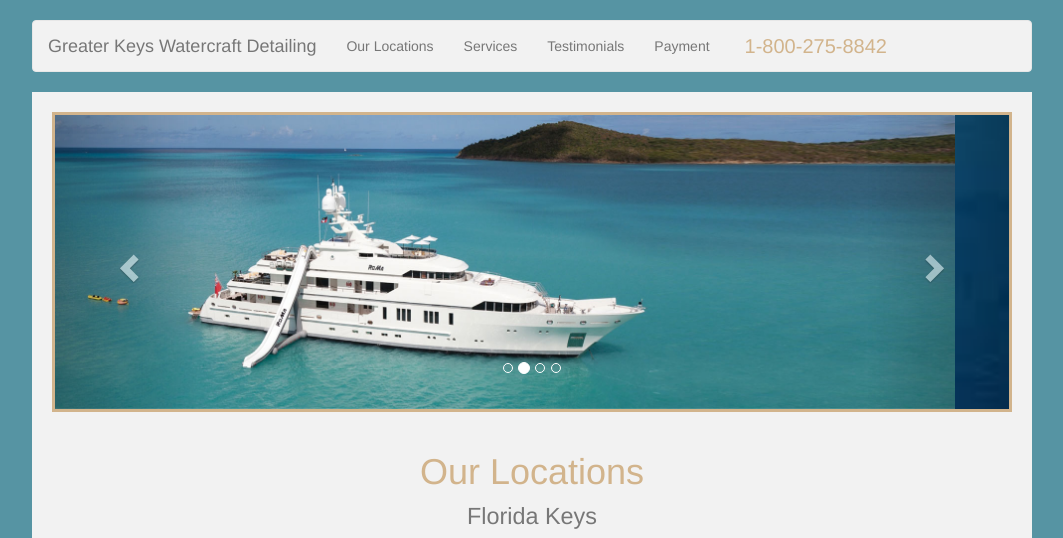
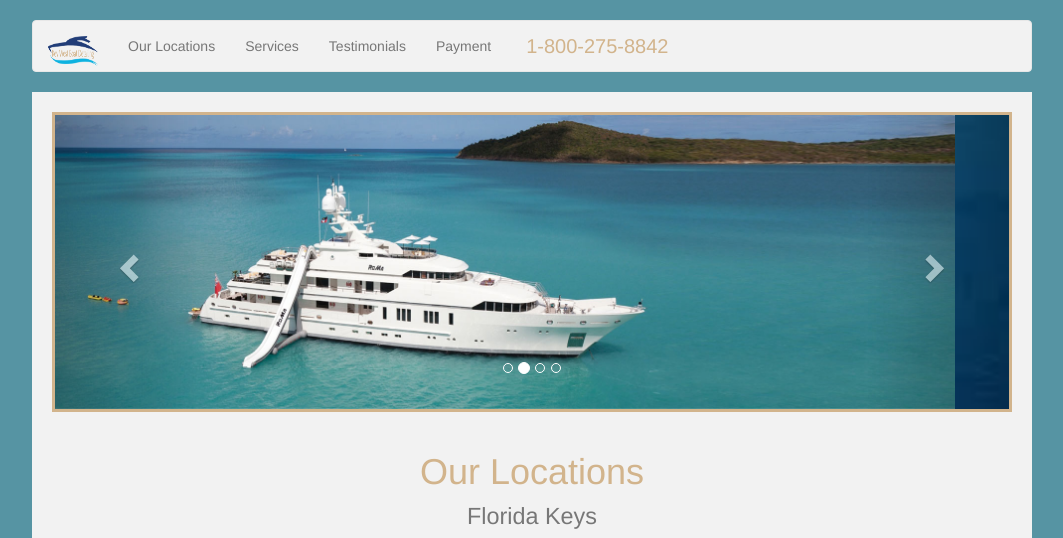
Before and after one commit to cvoskuil/webdesign1-finalproject, a plain HTML site: page index.html in a window 1280 px wide. Shown: the top 538 px of the page, without its empty margins (108-1171 px from the left). Drawn offline with nearby package versions, Linux system fonts and the light colour scheme.

Commit message:
added logo
logo on navbar on home page, resizing needed

```diff
--- a/css/style.css
+++ b/css/style.css
@@ -7,6 +7,10 @@
     margin-bottom: 20px;
     padding:20px;
 
+}
+#logo
+{
+    width:50px !important; height:30px !important;
 }
 body
 {
--- a/index.html
+++ b/index.html
@@ -19,7 +19,7 @@
                     <span class="icon-bar"></span>
                     <span class="icon-bar"></span>
                 </button>
-                <a class="navbar-brand" href="index.html">Greater Keys Watercraft Detailing</a>
+                <a class="navbar-brand" href="index.html"><img src="images/logo.png" id="logo"/></a>
             </div>
 
             <div class="collapse navbar-collapse" id="bs-example-navbar-collapse-1">
```
Also changed, not shown: intro.html (+3 -6 lines), images/logo.png (added).
